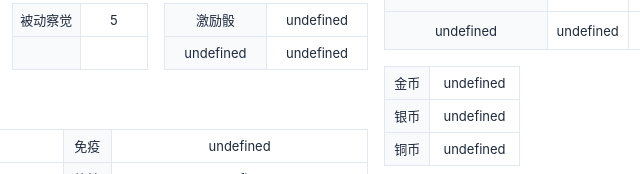
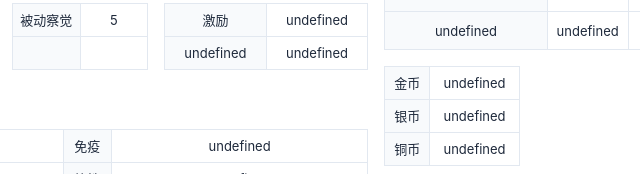
Before and after one commit to glyuan419/character_sheet, a plain HTML site: page index.html in a window 1280 px wide. Shown: the part 381-555 px from the top of the page, 473-1113 px from the left. Drawn offline with nearby package versions, Linux system fonts and the light colour scheme.

Commit message:
Update index.html

```diff
--- a/index.html
+++ b/index.html
@@ -640,7 +640,7 @@
                         <table class="table bordered">
                             <tbody>
                                 <tr>
-                                    <td class="w-1/2 bg-gray-50">激励骰</td>
+                                    <td class="w-1/2 bg-gray-50">激励</td>
                                     <td>
                                         <input id="inspiration_dice" type="text" class="form-control ghost"/>
                                     </td>
```
